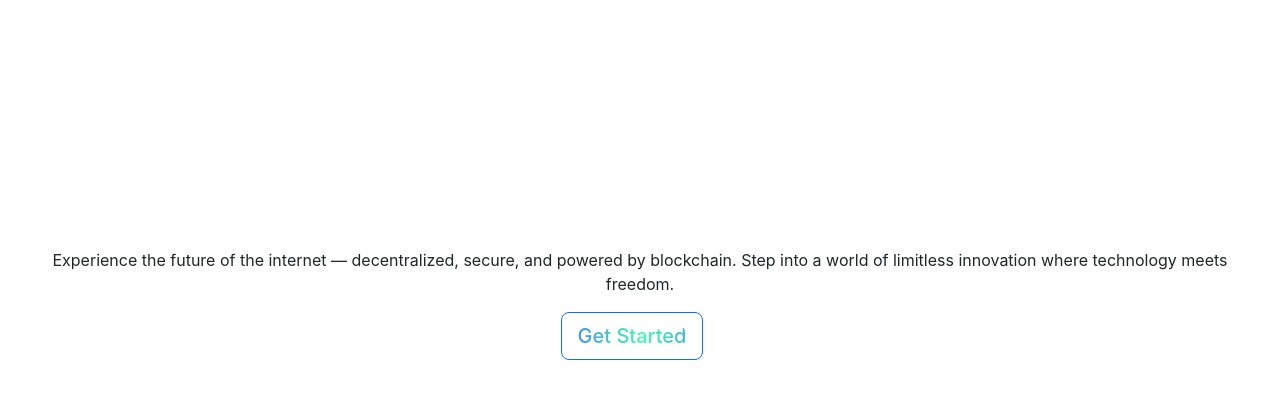
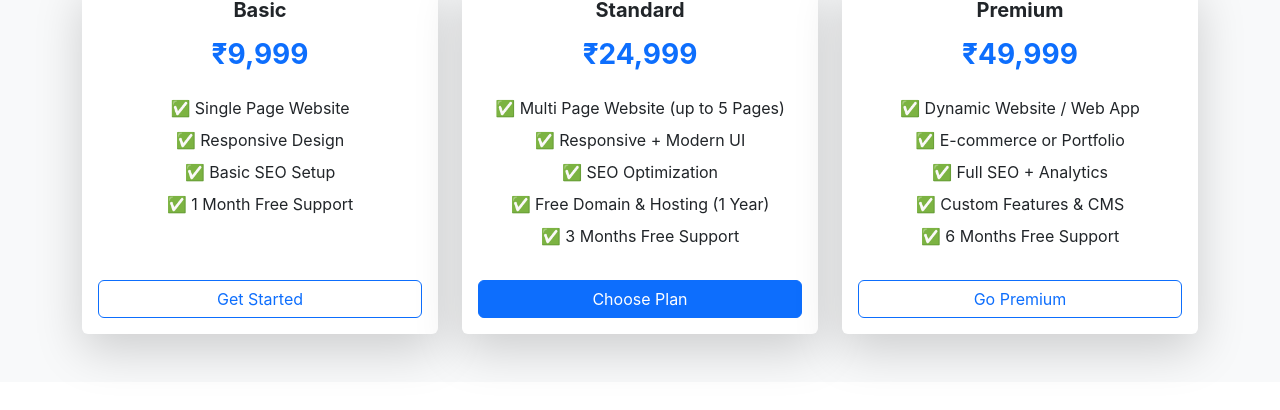
Before and after one commit to ScibiscusIndia/glitch_labs, a React (Create React App) app: page / in a window 1280 px wide. Shown: the part 2316-2726 px from the top of the page. Built offline with nearby package versions, Linux system fonts and the light colour scheme.

Commit message:
removed spline

```diff
--- a/src/App.js
+++ b/src/App.js
@@ -7,7 +7,6 @@ import IntroSection from './Components/Intro';
 import WhyChooseUs from './Components/WhyChoseUs';
 import ServicesSection from './Components/Services';
 import TechnologiesSection from './Components/Tech';
-import Landing1 from './Components/Landing1';
 import PricingSection from './Components/pricing';
 import PortfolioSection from './Components/Portfolio';
 import ContactSection from './Components/Contactus';
@@ -27,7 +26,6 @@ function App() {
             <WhyChooseUs/>
             <ServicesSection/>
             <TechnologiesSection/>
-            <Landing1/>
             <PricingSection/>
             <PortfolioSection/>
             <ContactSection/>
--- a/src/Components/Landing1.js
+++ /dev/null
@@ -1,43 +0,0 @@
-import SplineOne from './SplineUi/UiToggle';
-import Spline1Con from './subpart/SplineOneContent';
-
-export default function Landing1() {
-    return (
-      <div style={styles.root}>
-        {/* Background */}
-        <div style={styles.bg}>
-          <SplineOne />
-        </div>
-
-        {/* Overlay */}
-        <div style={styles.overlay}>
-          <Spline1Con />
-        </div>
-      </div>
-    );
-  }
-
-  const styles = {
-    root: {
-      position: 'relative',
-      width: '100%',
-      height: '100vh',
-      overflow: 'hidden',
-    },
-    bg: {
-      position: 'absolute',
-      inset: 0,
-      zIndex: 0,
-    },
-    overlay: {
-      position: 'absolute',
-      inset: 0,
-      zIndex: 2,
-      display: 'flex',
-      alignItems: 'center',
-      justifyContent: 'center',
-      textAlign: 'center',
-      padding: '0 24px',
-      pointerEvents: 'none', // ⚡ This lets pointer events pass through to the Spline background
-    },
-  };
--- a/src/Components/SplineUi/UiToggle.js
+++ /dev/null
@@ -1,11 +0,0 @@
-import Spline from '@splinetool/react-spline';
-
-
-
-export default function SplineOne() {
-  return (
-    <div style={{ width: '100%', height: '100%' }}>
-      <Spline scene="https://prod.spline.design/7Jpz-zD0VaGXrCgR/scene.splinecode" />
-    </div>
-  );
-}
--- a/src/Components/Tech.js
+++ b/src/Components/Tech.js
@@ -16,7 +16,7 @@ const technologies = [
   { name: "AWS", logo: "https://cdn.worldvectorlogo.com/logos/amazon-web-services-1.svg" },
   { name: "Next.js", logo: "https://cdn.worldvectorlogo.com/logos/next-js.svg" },
   { name: "GraphQL", logo: "https://www.vectorlogo.zone/logos/graphql/graphql-ar21.svg" },
-  { name: "JavaScript", logo: "https://cdn.worldvectorlogo.com/logos/logo-javascript.svg" },
+  { name: "JavaScript", logo: "https://upload.wikimedia.org/wikipedia/commons/thumb/6/6a/JavaScript-logo.png/960px-JavaScript-logo.png?20120221235433" },
   { name: "Figma", logo: "https://upload.wikimedia.org/wikipedia/commons/3/33/Figma-logo.svg" },
   { name: "Sass", logo: "https://cdn.worldvectorlogo.com/logos/sass-1.svg" }
 ];
--- a/src/Components/subpart/SplineOneContent.js
+++ /dev/null
@@ -1,38 +0,0 @@
-import { Button } from "react-bootstrap";
-import ScrollFloat from '../reactbit_ui/scroll_down_text/Scroll_down_txt';
-import GradientText from '../reactbit_ui/gradtint';
-
-// Overlay.jsx
-export default function Spline1Con () {
-    return (
-      <div className="absolute inset-0 z-20 flex flex-col items-center justify-center text-center px-6">
-        <h1 className="text-4xl md:text-6xl font-bold text-white drop-shadow-lg">
-
-
-      <ScrollFloat
-        animationDuration={1}
-        ease='back.inOut(2)'
-        scrollStart='center bottom+=50%'
-        scrollEnd='bottom bottom-=40%'
-        stagger={0.03}
-      >
-      Welcome to WEB 3.0
-      </ScrollFloat>
-
-        </h1>
-        <p className="mt-4 text-lg md:text-xl text-black-200 max-w-2xl">
-        Experience the future of the internet — decentralized, secure, and powered by blockchain. Step into a world of limitless innovation where technology meets freedom.
-        </p>
-        <Button variant="outline-primary" size="lg" className="me-3"  style={{ backgroundColor: "white", color: "#0d6efd", borderColor: "#0d6efd" }}>
-        <GradientText
-            colors={["#40ffaa", "#4079ff", "#40ffaa", "#4079ff", "#40ffaa"]}
-            animationSpeed={3}
-            showBorder={false}
-            className="custom-class"
-            >
-            Get Started
-          </GradientText>
-        </Button>
-      </div>
-    );
-  }
```
